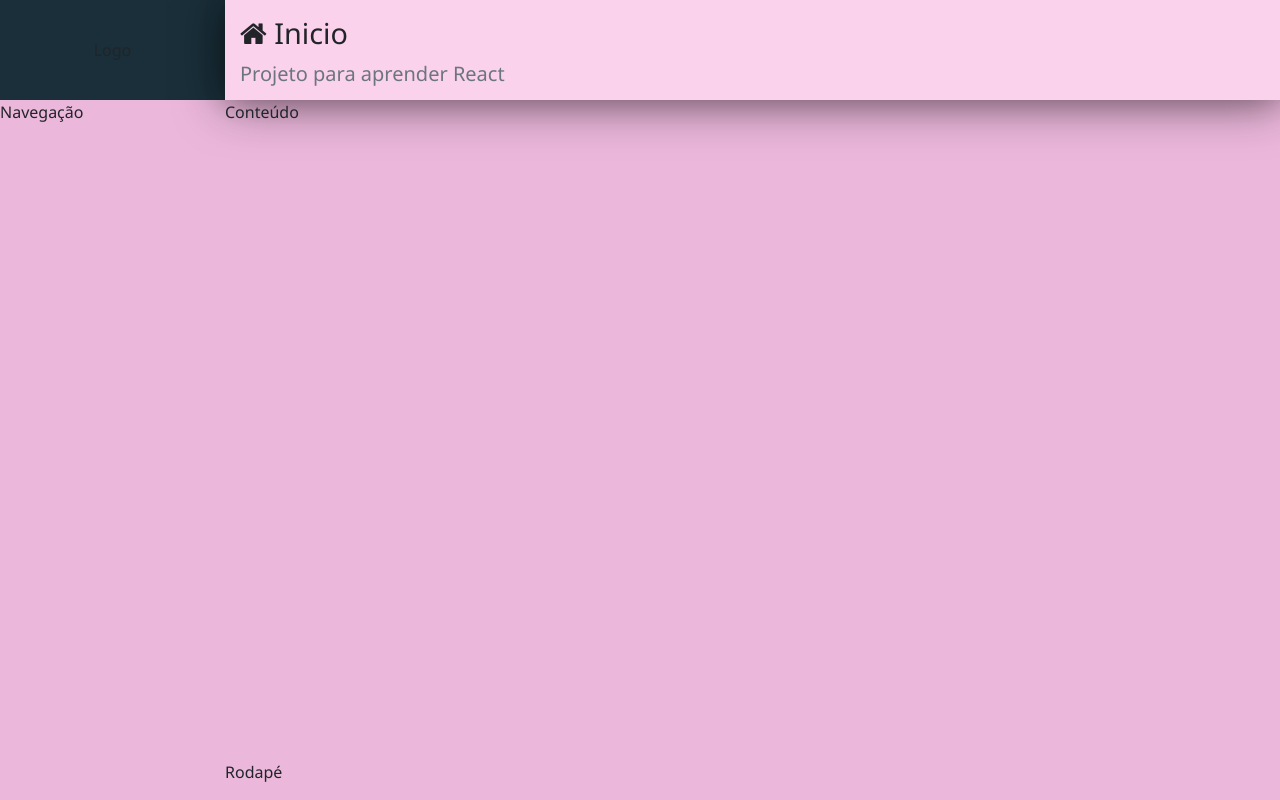
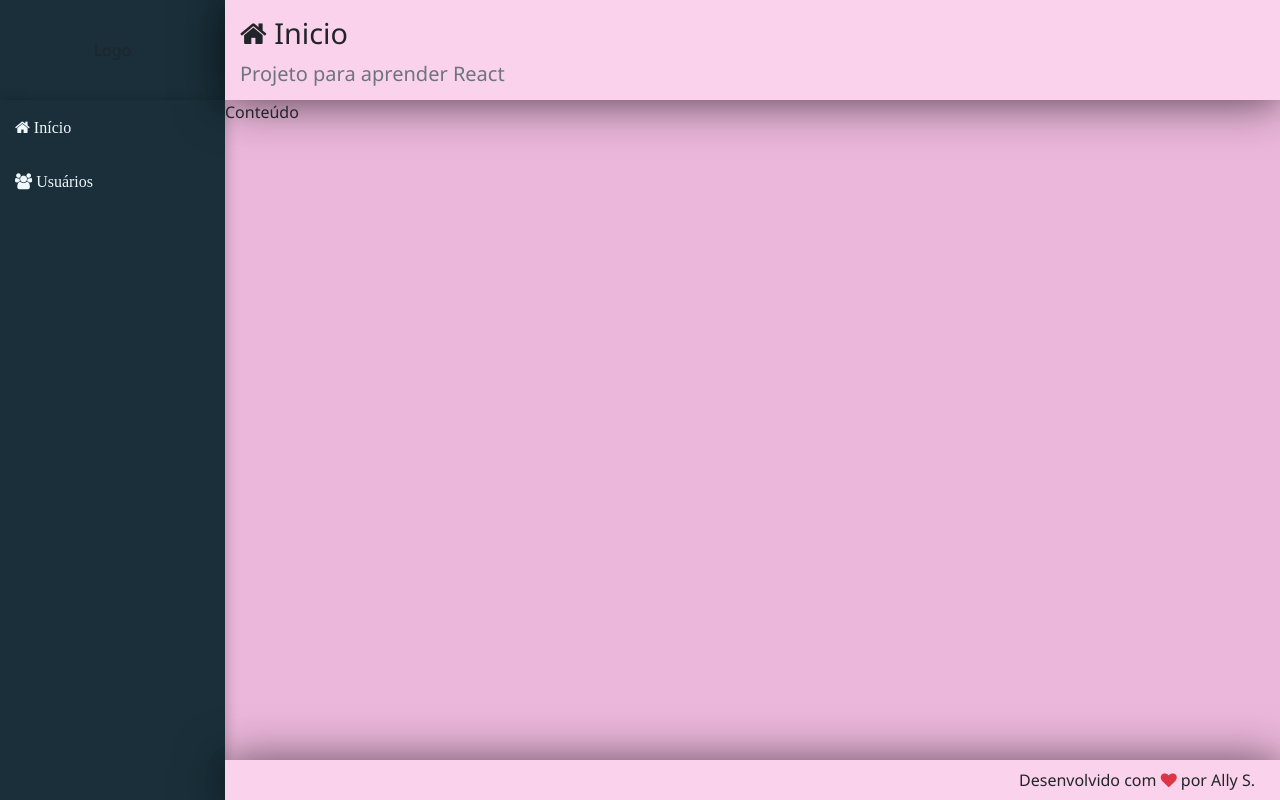
Before and after one commit to SouAline/cadastro, a React (Create React App) app in the folder crud/frontend/: page / in a window 1280 px wide. Built offline with nearby package versions, Linux system fonts and the light colour scheme.

Commit message:
create new componets

```diff
--- a/crud/frontend/src/components/template/Footer.css
+++ b/crud/frontend/src/components/template/Footer.css
@@ -0,0 +1,8 @@
+footer.footer{
+  display: flex;
+  align-items: center;
+  justify-content: flex-end;
+  padding: 0 25px;
+  background-color:rgb(251, 210, 235);
+  box-shadow: var(--shadow);
+}
--- a/crud/frontend/src/components/template/Footer.jsx
+++ b/crud/frontend/src/components/template/Footer.jsx
@@ -1,4 +1,10 @@
 import "./Footer.css";
 import React from "react";
 
-export default (props) => <footer className="footer">Rodapé</footer>;
+export default (props) => (
+  <footer className="footer">
+    <span>
+      Desenvolvido com <i className="fa fa-heart text-danger"></i> por Ally S.
+    </span>
+  </footer>
+);
--- a/crud/frontend/src/components/template/Nav.css
+++ b/crud/frontend/src/components/template/Nav.css
@@ -0,0 +1,18 @@
+aside.menu-area{
+  background-color: var(--bg-dark);
+  box-shadow:
+  2px 0 10px 0 rgba(0, 0, 0, 0.12),
+  2px 0 15px 0 rgba(0, 0, 0, 0.09);
+}
+
+.menu a{
+  display: block;
+  text-decoration: none;
+  color: aliceblue;
+  font-weight: 300;
+  padding: 15px;
+}
+
+.menu a:hover{
+  background: linear-gradient(135deg, #d8a3e2 0%,  #e307df 100% )
+}
--- a/crud/frontend/src/components/template/Nav.jsx
+++ b/crud/frontend/src/components/template/Nav.jsx
@@ -1,4 +1,15 @@
 import "./Nav.css";
 import React from "react";
 
-export default (props) => <aside className="meu-area">Navegação</aside>;
+export default (props) => (
+  <aside className="menu-area">
+    <nav className="menu">
+      <a href="#">
+        <i className="fa fa-home"> Início</i>
+      </a>
+      <a href="#/users">
+        <i className="fa fa-users"> Usuários</i>
+      </a>
+    </nav>
+  </aside>
+);
```
